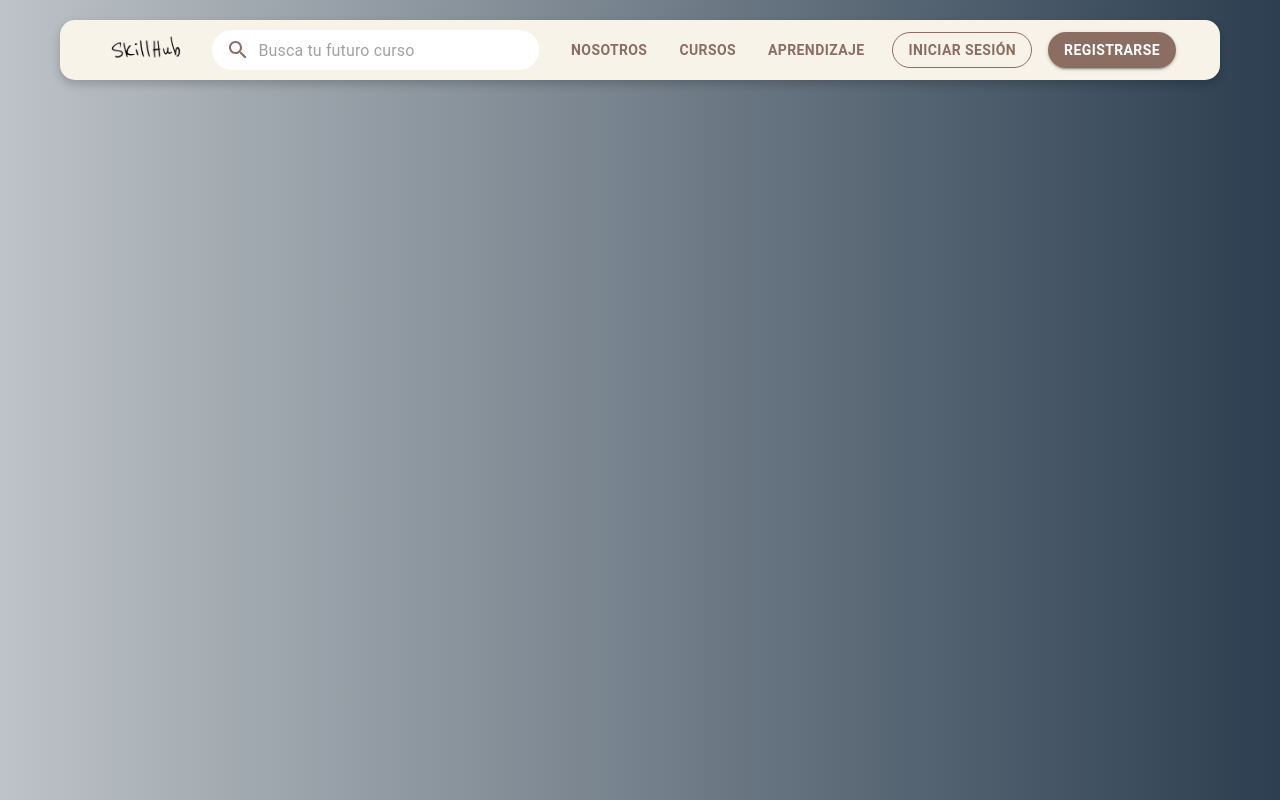
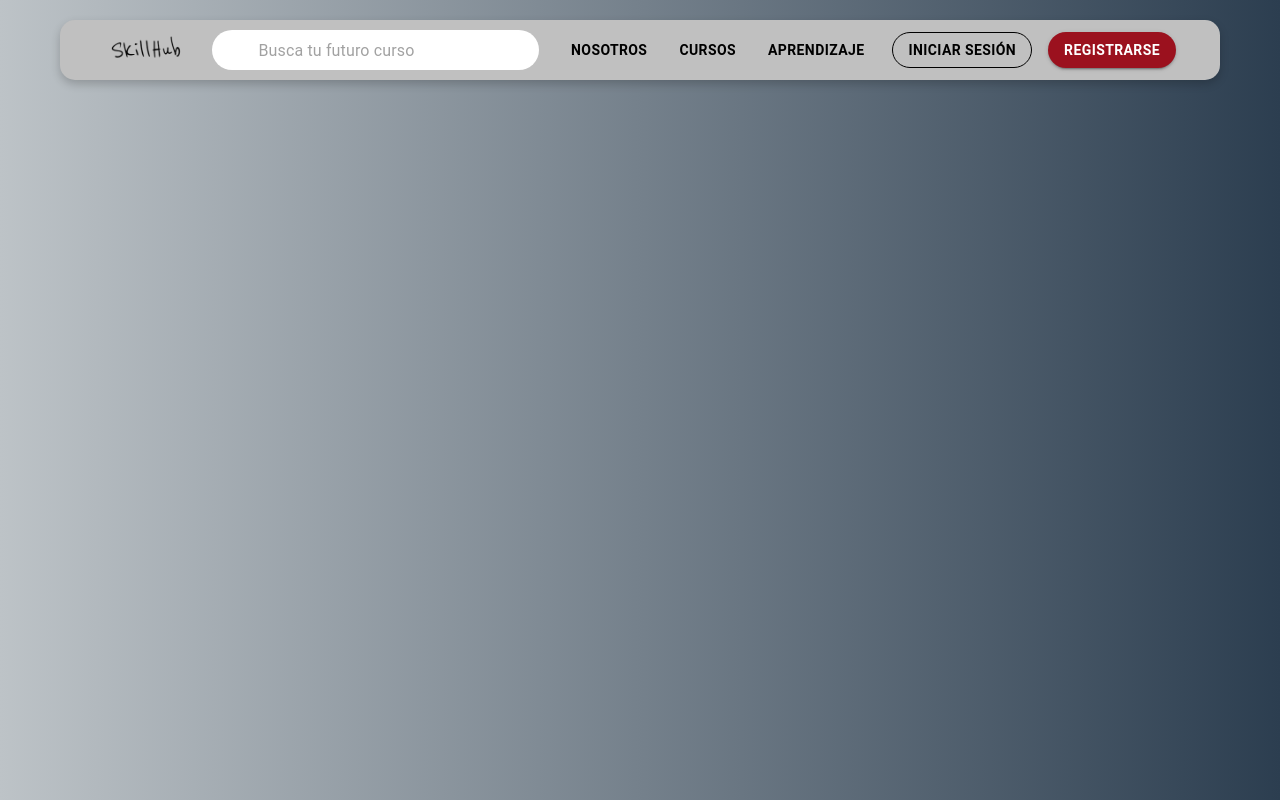
Before and after one commit to Rest02/SkillHub, a React (Vite) app in the folder frontend/: page /miscursos in a window 1280 px wide. Built offline with nearby package versions, Linux system fonts and the light colour scheme.

Commit message:
0.3.1 Commit de seguridad

```diff
--- /dev/null
+++ b/frontend/src/components/MisCursosComponents/MenuEditsCourse.jsx
@@ -0,0 +1,46 @@
+import React from 'react';
+import { Button, Typography, Paper, Box } from '@mui/material';
+
+function MenuEditsCourse() {
+  return (
+    <Box
+      sx={{
+        maxWidth: 300,
+        margin: '0 auto',
+        padding: 2,
+        backgroundColor: 'white',
+        borderRadius: 2,
+        boxShadow: 3
+      }}
+    >
+      <Typography variant="h6" align="center" gutterBottom>
+        Menú de opciones
+      </Typography>
+      <Box display="flex" flexDirection="column" gap={2}>
+        <Button
+          variant="contained"
+          color="primary"
+          sx={{ padding: '10px 20px', textTransform: 'none' }}
+        >
+          Crear
+        </Button>
+        <Button
+          variant="contained"
+          color="warning"
+          sx={{ padding: '10px 20px', textTransform: 'none' }}
+        >
+          Editar
+        </Button>
+        <Button
+          variant="contained"
+          color="error"
+          sx={{ padding: '10px 20px', textTransform: 'none' }}
+        >
+          Eliminar
+        </Button>
+      </Box>
+    </Box>
+  );
+}
+
+export default MenuEditsCourse;
--- a/frontend/src/components/NavBarComponent/NavBar.jsx
+++ b/frontend/src/components/NavBarComponent/NavBar.jsx
@@ -3,8 +3,6 @@ import { AppBar, Toolbar, Box, TextField, Button, IconButton, InputAdornment } f
 import { AccountCircle, Search } from "@mui/icons-material";
 import logo from "../../assets/img/logo.png"; // Importa el logo
 import { useNavigate } from "react-router-dom"; // Importar useNavigate
-
-
 
 const NavBar = () => {
   const navigate = useNavigate(); // Inicializa el hook useNavigate
@@ -18,12 +16,11 @@ const NavBar = () => {
     navigate("/login"); // Redirige a /misCursos
   };
 
-
   return (
     <AppBar
       position="static"
       sx={{
-        backgroundColor: "#f7f3e9", // Color claro
+        backgroundColor: "#C0C0C0", // Mismo color de fondo que el navbar del instructor
         borderRadius: "15px",
         boxShadow: "0px 4px 10px rgba(0, 0, 0, 0.2)",
         height: "60px", // Altura de la barra
@@ -36,12 +33,10 @@ const NavBar = () => {
           display: "flex",
           justifyContent: "space-between",
           alignItems: "center",
-          minHeight: "unset",
         }}
       >
         {/* Logo */}
         <Box
-
           component="img"
           src={logo}
           alt="Logo"
@@ -54,32 +49,23 @@ const NavBar = () => {
         {/* Barra de búsqueda */}
         <Box sx={{ flexGrow: 1, mx: 3 }}>
           <TextField
-
             fullWidth
             placeholder="Busca tu futuro curso"
             variant="outlined"
             InputProps={{
               startAdornment: (
                 <InputAdornment position="start">
-                  <Search sx={{ color: "#8C6D62" }} />
+                  <Search sx={{ color: "#FFFFFF" }} />
                 </InputAdornment>
               ),
             }}
             sx={{
               bgcolor: "#ffffff",
-              borderRadius: "20px", // Bordes redondeados
+              borderRadius: "20px",
               height: "40px",
               "& .MuiOutlinedInput-root": {
-                height: "40px", // Ajusta la altura del input
-                "& fieldset": {
-                  border: "none", // Sin bordes visibles
-                },
-                "&:hover fieldset": {
-                  border: "none",
-                },
-                "&.Mui-focused fieldset": {
-                  border: "none",
-                },
+                height: "40px",
+                "& fieldset": { border: "none" },
               },
             }}
           />
@@ -90,35 +76,30 @@ const NavBar = () => {
           <Button
             variant="text"
             sx={{
-              color: "#8C6D62",
+              color: "#000000",
               fontWeight: "bold",
-              "&:hover": { color: "#f7f3e9" },
-              padding: "0 8px",
+              "&:hover": { color: "#9B111E" }, // Rojo rubí al pasar el ratón
             }}
           >
             Nosotros
           </Button>
           <Button
             variant="text"
+            onClick={goToMisCursos}
             sx={{
-              color: "#8C6D62",
+              color: "#000000",
               fontWeight: "bold",
-              "&:hover": { color: "#f7f3e9" },
-              padding: "0 8px",
+              "&:hover": { color: "#9B111E" },
             }}
-            onClick={goToMisCursos} // Redirige al hacer clic
-
           >
             Cursos
-
           </Button>
           <Button
             variant="text"
             sx={{
-              color: "#8C6D62",
+              color: "#000000",
               fontWeight: "bold",
-              "&:hover": { color: "#f7f3e9" },
-              padding: "0 8px",
+              "&:hover": { color: "#9B111E" },
             }}
           >
             Aprendizaje
@@ -126,19 +107,19 @@ const NavBar = () => {
         </Box>
 
         {/* Perfil y botones de acción */}
-        <Box sx={{ display: "flex", alignItems: "center", gap: 2, paddingLeft: " 20px"}}>
+        <Box sx={{ display: "flex", alignItems: "center", gap: 2, paddingLeft: " 20px" }}>
           <Button
             variant="outlined"
-            onClick = {goToLogin}
+            onClick={goToLogin}
             sx={{
-              color: "#8C6D62",
-              borderColor: "#8C6D62",
+              color: "#000000",
+              borderColor: "#000000",
               fontWeight: "bold",
               borderRadius: "20px",
               "&:hover": {
-                backgroundColor: "#8C6D62",
-                color: "#f7f3e9",
-                borderColor: "#8C6D62",
+                backgroundColor: "#9B111E",
+                color: "#FFFFFF",
+                borderColor: "#9B111E",
               },
             }}
           >
@@ -147,13 +128,13 @@ const NavBar = () => {
           <Button
             variant="contained"
             sx={{
-              backgroundColor: "#8C6D62",
+              backgroundColor: "#9B111E", // Rojo rubí
               color: "#ffffff",
               fontWeight: "bold",
               borderRadius: "20px",
               "&:hover": {
-                backgroundColor: "#f7f3e9",
-                color: "#8C6D62",
+                backgroundColor: "#C0C0C0", // Gris claro al pasar el ratón
+                color: "#000000",
               },
             }}
           >
--- a/frontend/src/pages/MisCursosPage/VerEditarCursoPage.jsx
+++ b/frontend/src/pages/MisCursosPage/VerEditarCursoPage.jsx
@@ -2,6 +2,7 @@ import React, { useEffect, useState, useContext } from "react";
 import { useParams } from "react-router-dom";
 import { MisCursosContext } from "../../context/MisCursosContext.jsx";
 import DescripcionCurso from "../../components/MisCursosComponents/DescripcionCurso.jsx";
+import MenuEditsCourse from '../../components/MisCursosComponents/MenuEditsCourse.jsx'
 
 const CourseDetailsPage = () => {
   const { courseId } = useParams();
@@ -22,8 +23,13 @@ const CourseDetailsPage = () => {
   }
 
   return (
-    <div>
-      <DescripcionCurso course={courseData.course} units={courseData.units} />
+    <div style={{ display: "flex", justifyContent: "space-between", gap: "20px"}}>
+      <div style={{ flex: "1", maxWidth: "50%"  , paddingTop : "27px", border: "1px solid black"}}>
+        <MenuEditsCourse />
+      </div>
+      <div style={{ flex: "2", maxWidth: "50%", border: "1px solid black"}}>
+        <DescripcionCurso course={courseData.course} units={courseData.units} />
+      </div>
     </div>
   );
 };
```
